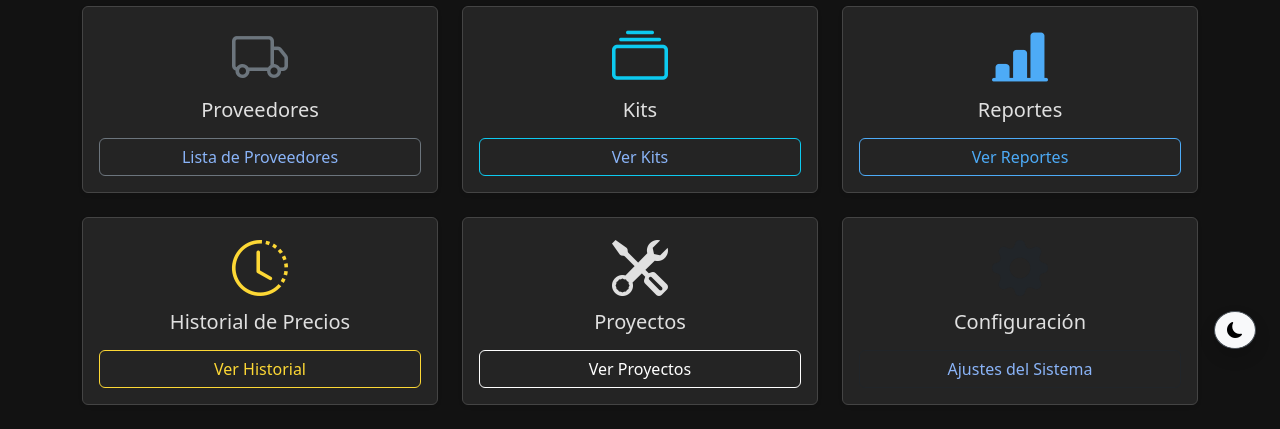
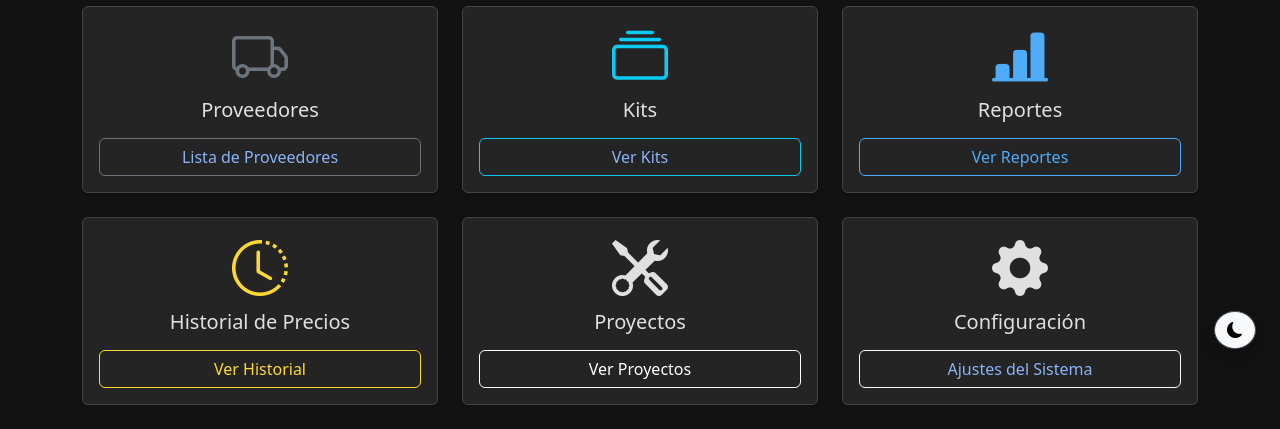
Before and after one commit to javegaf/inventario_maestranza, a Django app: page / in a window 1280 px wide. Shown: the part 427-856 px from the top of the page. Run offline with Django 5.2, Linux system fonts and the light colour scheme; a user stored in the database is signed in; parts of the project's set-up code (start-up, migrations or seed data) failed here and were passed over.

Commit message:
Modificada la apariencia visual para modo claro y oscuro

```diff
--- a/templates/home.html
+++ b/templates/home.html
@@ -62,7 +62,7 @@
       <div class="card-body text-center">
         <i class="bi bi-bar-chart-line-fill display-4 icon-reportes"></i>
         <h5 class="card-title mt-2">Reportes</h5>
-        <a href="{% url 'inventario:reportes' %}" class="btn btn-reportes w-100 mt-2">Ver Reportes</a>
+        <a href="{% url 'inventario:reportes' %}" class="btn btn-outline-primary btn-reportes w-100 mt-2">Ver Reportes</a>
       </div>
     </div>
   </div>
@@ -72,7 +72,7 @@
       <div class="card-body text-center">
         <i class="bi bi-clock-history display-4 icon-precios"></i>
         <h5 class="card-title mt-2">Historial de Precios</h5>
-        <a href="{% url 'inventario:historial_precios' %}" class="btn btn-historial w-100 mt-2">Ver Historial</a>
+        <a href="{% url 'inventario:historial_precios' %}" class="btn btn-outline-warning btn-historial w-100 mt-2">Ver Historial</a>
       </div>
     </div>
   </div>
@@ -82,7 +82,7 @@
       <div class="card-body text-center">
         <i class="bi bi-tools display-4 icon-proyectos"></i>
         <h5 class="card-title mt-2">Proyectos</h5>
-        <a href="{% url 'inventario:listar_proyectos' %}" class="btn btn-proyectos w-100 mt-2">Ver Proyectos</a>
+        <a href="{% url 'inventario:listar_proyectos' %}" class="btn btn-outline-secondary btn-proyectos w-100 mt-2">Ver Proyectos</a>
       </div>
     </div>
   </div>
@@ -90,11 +90,9 @@
   <div class="col">
     <div class="card h-100 shadow-sm">
       <div class="card-body text-center">
-        <i class="bi bi-gear-fill display-4 text-dark"></i>
+        <i class="bi bi-gear-fill display-4 icon-configuracion"></i>
         <h5 class="card-title mt-2">Configuración</h5>
-        <a href="{% url 'inventario:configuracion_sistema' %}" class="btn btn-outline-dark w-100 mt-2">
-          Ajustes del Sistema
-        </a>
+        <a href="{% url 'inventario:configuracion_sistema' %}" class="btn btn-outline-light btn-configuracion w-100 mt-2">Ajustes del Sistema</a>
       </div>
     </div>
   </div>
```
